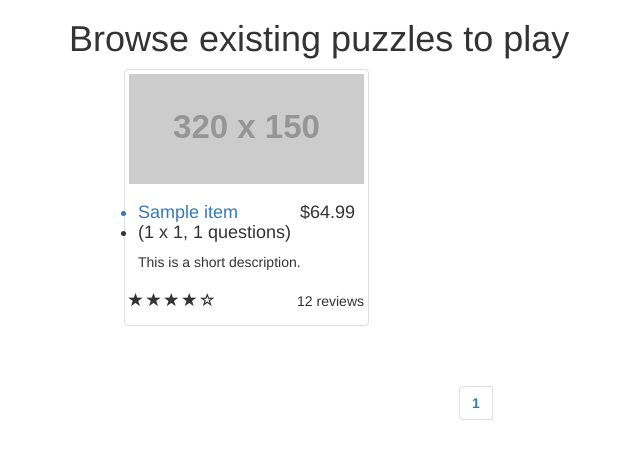
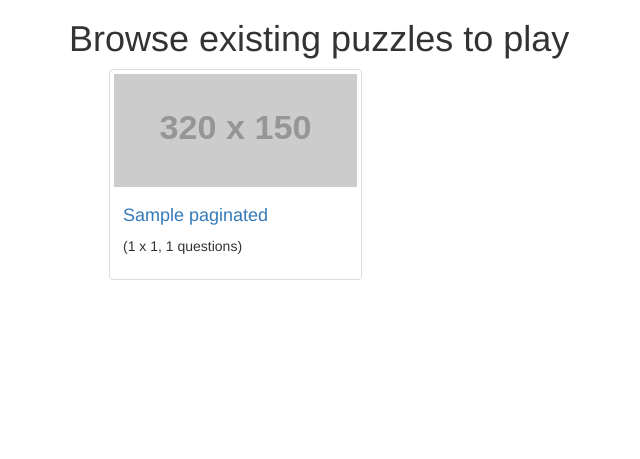
Before and after one commit to A-star-vengers/xword, a Flask app: template app/templates/browse_puzzles.html in a window 1280 px wide. Shown: the part 51-510 px from the top of the page, without its empty margins (1-641 px from the left). Run offline with Flask 2, Linux system fonts and the light colour scheme; the template is opened without the code that fills it: most values are stand-ins (such as "Sample title", 1, 10 or a date in 2020); grey boxes labelled with a size stand in for pictures from a placeholder-image service; some libraries are stand-ins or nearby versions.

Commit message:
Implemented browse_puzzles and pagination.

```diff
--- a/app/templates/browse_puzzles.html
+++ b/app/templates/browse_puzzles.html
@@ -4,20 +4,21 @@
     <h1> Browse existing puzzles to play </h1>
 
     <ul class="items">
-    {% for item in paginated.items %}
+    {% for items in paginated.items|batch(4) %}
 
+        <div class="row">
+
+        {% for item in items %}
            <div class="col-lg-3 col-md-3">
                 <div class="thumbnail">
                     <img src="http://placehold.it/320x150" alt="">
                     <div class="caption">
-                        <h4 class="pull-right">$64.99</h4>
-                        <h4><a href="#"><li>{{ item.title }}</li></a>
-
-
-                        <li>({{ item.num_cells_down }} x {{ item.num_cells_across }}, {{ item.num_hints }} questions)</li>
+                        <!--<h4 class="pull-right">$64.99</h4>-->
+                        <h4><a href="/play_game?cid={{ item.cid }}">{{ item.title }}</a>
                         </h4>
-                        <p>This is a short description.</p>
+                        <p>({{ item.num_cells_down }} x {{ item.num_cells_across }}, {{ item.num_hints }} questions)</p>
                     </div>
+                    <!--
                     <div class="ratings">
                         <p class="pull-right">12 reviews</p>
                         <p>
@@ -28,32 +29,24 @@
                             <span class="glyphicon glyphicon-star-empty"></span>
                         </p>
                     </div>
+                    -->
                 </div>
             </div>
+        {% endfor %}
+
+        </div>
 
     {% endfor %}
     </ul>
-
-
-<!-- This is from the Flask-SqlAlchemy documentation -->
-
-   <div class="row">
+    <div class="row">
         <div class="col-lg-8 col-lg-offset-4">
             <ul class="pagination pagination-lg">
-              <div class=pagination>
-              {%- for page in paginated.iter_pages() %}
-              {% if page %}
-                  {% if page != paginated.page %}
-                  <a href="{{ url_for("myview", page=page) }}">{{ page }}</a>
-                  {% else %}
-               <li><a href="#">   <strong>{{ page }}</strong></li>
-                  {% endif %}
-              {% else %}
-                  <span class=ellipsis>…</span>
-              {% endif %}
-              {%- endfor %}
-              </div>
-
+            {% if paginated.has_prev %}
+                <li><a href="{{ url_for('browse_puzzles', page=paginated.prev_num) }}">Prev</a></li>
+            {% endif %}
+            {% if paginated.has_next %}
+                <li><a href="{{ url_for('browse_puzzles', page=paginated.next_num) }}">Next</a></li>
+            {% endif %}
             </ul>
         </div>
     </div>
```
Also changed, not shown: app/templates/create_puzzle.html (+8 -8 lines), app/views.py (+16 -7 lines).
